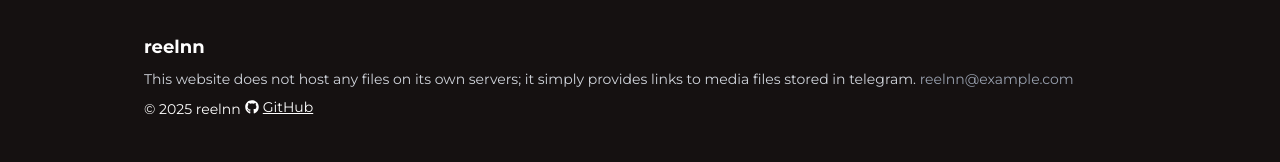
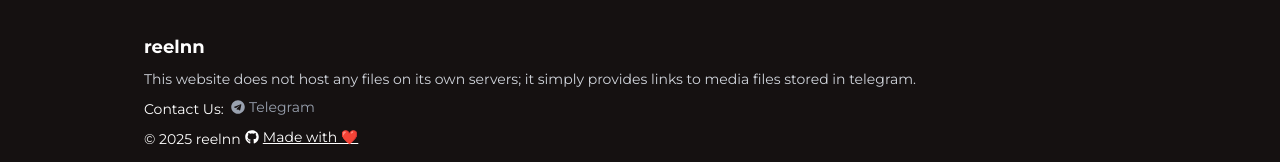
Before and after one commit to rafsanbasunia/reelnn, a Next.js app: page / in a window 1280 px wide. Shown: the part 991-1153 px from the top of the page. Before the commit the page ends 1126 px from the top, so only its background shows below. Built offline with nearby package versions, Linux system fonts and the light colour scheme; no server answers.

Commit message:
enhanced footer and fixed remote patterns error

```diff
--- a/components/Footer.tsx
+++ b/components/Footer.tsx
@@ -1,20 +1,47 @@
 import React from 'react';
 import Link from 'next/link';
-import { FaGithub } from 'react-icons/fa';
-import { NEXT_PUBLIC_SITE_NAME, NEXT_PUBLIC_FOOTER_DESC, NEXT_PUBLIC_FOOTER_CONTACT } from '@/config';
+import { FaGithub, FaTelegram, FaWhatsapp, FaInstagram } from 'react-icons/fa';
+import { NEXT_PUBLIC_SITE_NAME, NEXT_PUBLIC_FOOTER_DESC, NEXT_PUBLIC_TELEGRAM_CONTACT, NEXT_PUBLIC_WHATSAPP_CONTACT, NEXT_PUBLIC_INSTAGRAM_CONTACT } from '@/config';
 
 const Footer: React.FC = () => {
+    const TELEGRAM_LINK = NEXT_PUBLIC_TELEGRAM_CONTACT;
+    const WHATSAPP_LINK = NEXT_PUBLIC_WHATSAPP_CONTACT ;
+    const INSTAGRAM_LINK = NEXT_PUBLIC_INSTAGRAM_CONTACT;
+
     return (
         <footer className="font-mont p-4 text-left w-full">
             <div className="container">
                 <div className="text-lg font-bold">{NEXT_PUBLIC_SITE_NAME}</div>
                 <div className="text-sm text-gray-300 mt-2">
-                {NEXT_PUBLIC_FOOTER_DESC} <span className='text-gray-400'>{NEXT_PUBLIC_FOOTER_CONTACT}</span>
+                {NEXT_PUBLIC_FOOTER_DESC} <span className='text-gray-400'></span>
+                </div>
+                <div className="text-sm mt-2">
+                    Contact Us: &nbsp;
+                    <div className="inline-flex items-center gap-3">
+                        {TELEGRAM_LINK && (
+                            <Link href={TELEGRAM_LINK} target="_blank" rel="noopener noreferrer" className="text-gray-400 hover:text-blue-400 inline-flex items-center">
+                                <FaTelegram className="mr-1" aria-hidden="true" />
+                                Telegram
+                            </Link>
+                        )}
+                        {WHATSAPP_LINK && (
+                            <Link href={WHATSAPP_LINK} target="_blank" rel="noopener noreferrer" className="text-gray-400 hover:text-green-400 inline-flex items-center">
+                                <FaWhatsapp className="mr-1" aria-hidden="true" />
+                                WhatsApp
+                            </Link>
+                        )}
+                        {INSTAGRAM_LINK && (
+                            <Link href={INSTAGRAM_LINK} target="_blank" rel="noopener noreferrer" className="text-gray-400 hover:text-pink-400 inline-flex items-center">
+                                <FaInstagram className="mr-1" aria-hidden="true" />
+                                Instagram
+                            </Link>
+                        )}
+                    </div>
                 </div>
                 <div className="text-sm mt-2">
                     © {new Date().getFullYear()} {NEXT_PUBLIC_SITE_NAME}
                     <Link href="https://github.com/rafsanbasunia/reelnn" target="_blank" rel="noopener noreferrer" className="ml-1 underline inline-flex items-center">
-                        <FaGithub className="mr-1" aria-hidden="true" />GitHub
+                        <FaGithub className="mr-1" aria-hidden="true" />Made with ❤️
                     </Link>
                 </div>
             </div>
--- a/config.ts
+++ b/config.ts
@@ -6,26 +6,38 @@
   process.env.NEXT_PUBLIC_FOOTER_DESC ||
   "This website does not host any files on its own servers; it simply provides links to media files stored in telegram.";
 
-export const NEXT_PUBLIC_FOOTER_CONTACT =
-  process.env.NEXT_PUBLIC_FOOTER_COPYRIGHT || "reelnn@example.com";
+export const NEXT_PUBLIC_TELEGRAM_CONTACT =
+  process.env.NEXT_PUBLIC_FOOTER_COPYRIGHT || "https://t.me/reelnnUpdates";
+
+export const NEXT_PUBLIC_WHATSAPP_CONTACT =
+  process.env.NEXT_PUBLIC_WHATSAPP_CONTACT || "";
+
+export const NEXT_PUBLIC_INSTAGRAM_CONTACT =
+  process.env.NEXT_PUBLIC_INSTAGRAM_CONTACT || "";
 
 export const SITE_SECRET = process.env.SITE_SECRET || "your_secret_key";
 
 // Backend API
-export const BACKEND_URL = process.env.BACKEND_URL || "http://0.0.0.0:8000";
-export const API_REQUEST_TIMEOUT = parseInt(
-  process.env.API_REQUEST_TIMEOUT || "10000",
-  10
-);
+export const BACKEND_URL = process.env.BACKEND_URL || "http://0.0.0.0:6519";
+
 
 // Telegram
 export const NEXT_PUBLIC_TELEGRAM_BOT_NAME =
   process.env.NEXT_PUBLIC_TELEGRAM_BOT_NAME || "reelnnbot";
 
+
+// Shortener API
+export const SHORTENER_API_URL = process.env.SHORTENER_API_URL || '';
+export const SHORTENER_API_KEY = process.env.SHORTENER_API_KEY || '';
+
+
+
+// Don't touch this
 export const TOKEN_REFRESH_INTERVAL = parseInt(
   process.env.TOKEN_REFRESH_INTERVAL_MS || "21600000",
   10
 );
-
-export const SHORTENER_API_URL = process.env.SHORTENER_API_URL || '';
-export const SHORTENER_API_KEY = process.env.SHORTENER_API_KEY || '';
+export const API_REQUEST_TIMEOUT = parseInt(
+  process.env.API_REQUEST_TIMEOUT || "10000",
+  10
+);
--- a/next.config.ts
+++ b/next.config.ts
@@ -3,9 +3,17 @@
 const nextConfig: NextConfig = {
   reactStrictMode: true,
   images: {
-    domains: ['image.tmdb.org', 'plus.unsplash.com'],
+    remotePatterns: [
+      {
+        protocol: 'https',
+        hostname: 'image.tmdb.org',
+      },
+      {
+        protocol: 'https',
+        hostname: 'plus.unsplash.com',
+      },
+    ],
   },
 };
 
-
 export default nextConfig;
```
